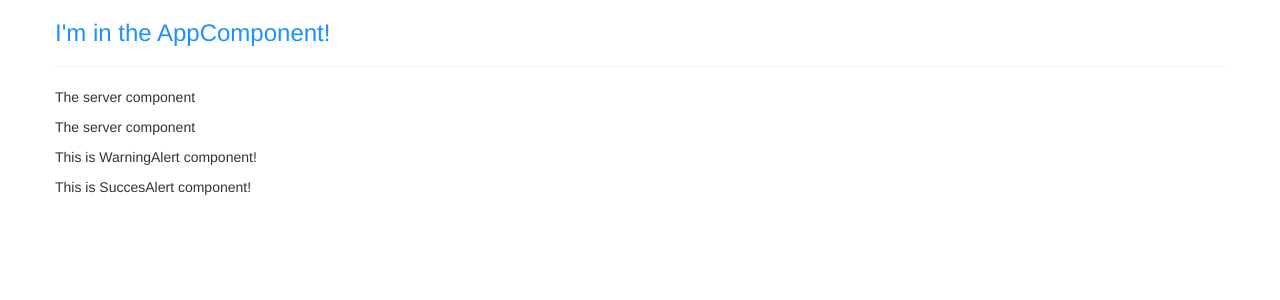
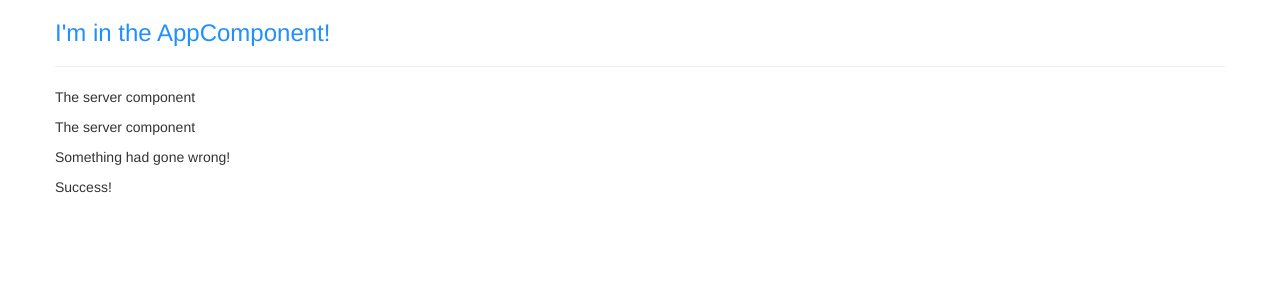
Before and after one commit to bu99ins/ng-first-app, an Angular app: page / in a window 1280 px wide. Shown: the top 300 px of the page. Built offline with nearby package versions, Linux system fonts and the light colour scheme.

Commit message:
add warning and success messages into components

```diff
--- a/src/app/successAlert/successAlert.component.ts
+++ b/src/app/successAlert/successAlert.component.ts
@@ -2,6 +2,6 @@ import { Component } from "@angular/core";
 
 @Component({
   selector: "app-success-alert",
-  template: "<p>This is SuccesAlert component!</p>"
+  template: "<p>Success!</p>"
 })
 export class SuccessAlertComponent {}
--- a/src/app/warningAlert/warningAlert.component.ts
+++ b/src/app/warningAlert/warningAlert.component.ts
@@ -2,6 +2,6 @@ import { Component } from "@angular/core";
 
 @Component({
   selector: "app-warning-alert",
-  template: "<p>This is WarningAlert component!</p>"
+  template: "<p>Something had gone wrong!</p>"
 })
 export class WarningAlertComponent {}
```
